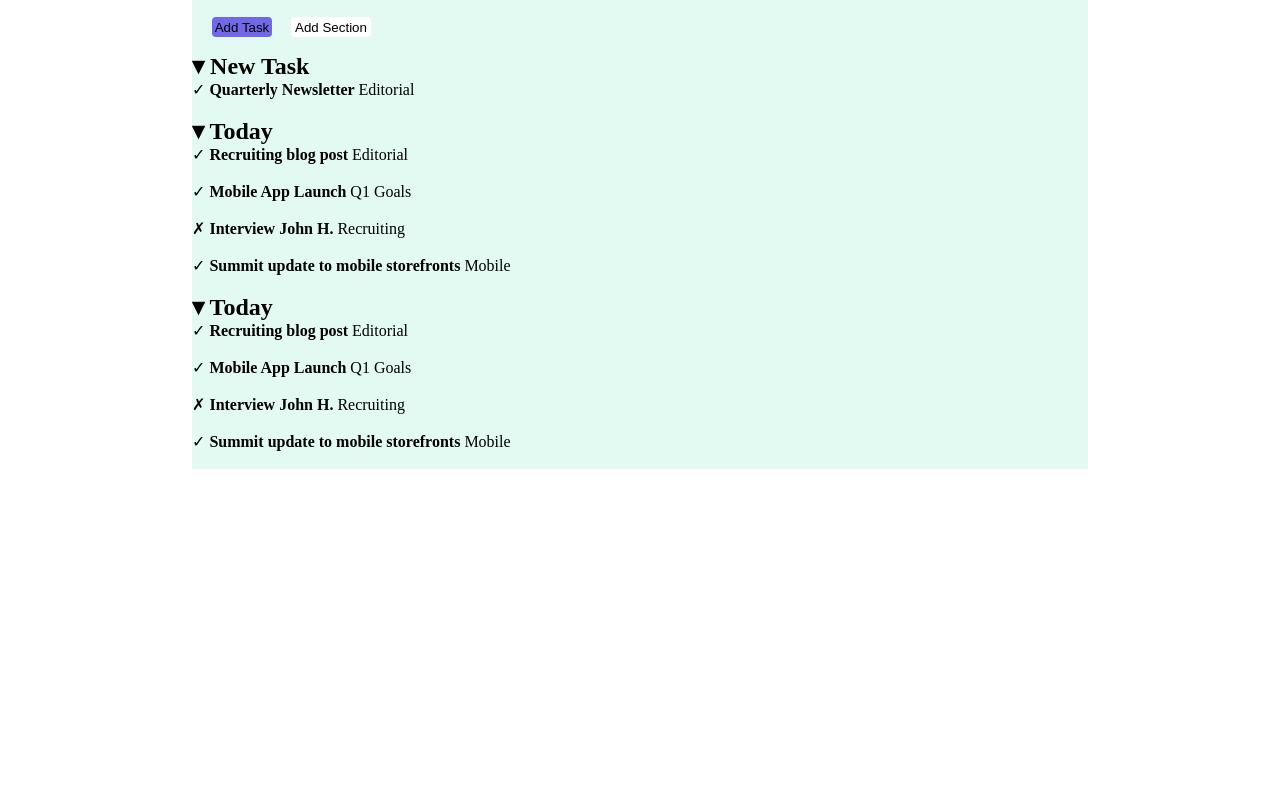
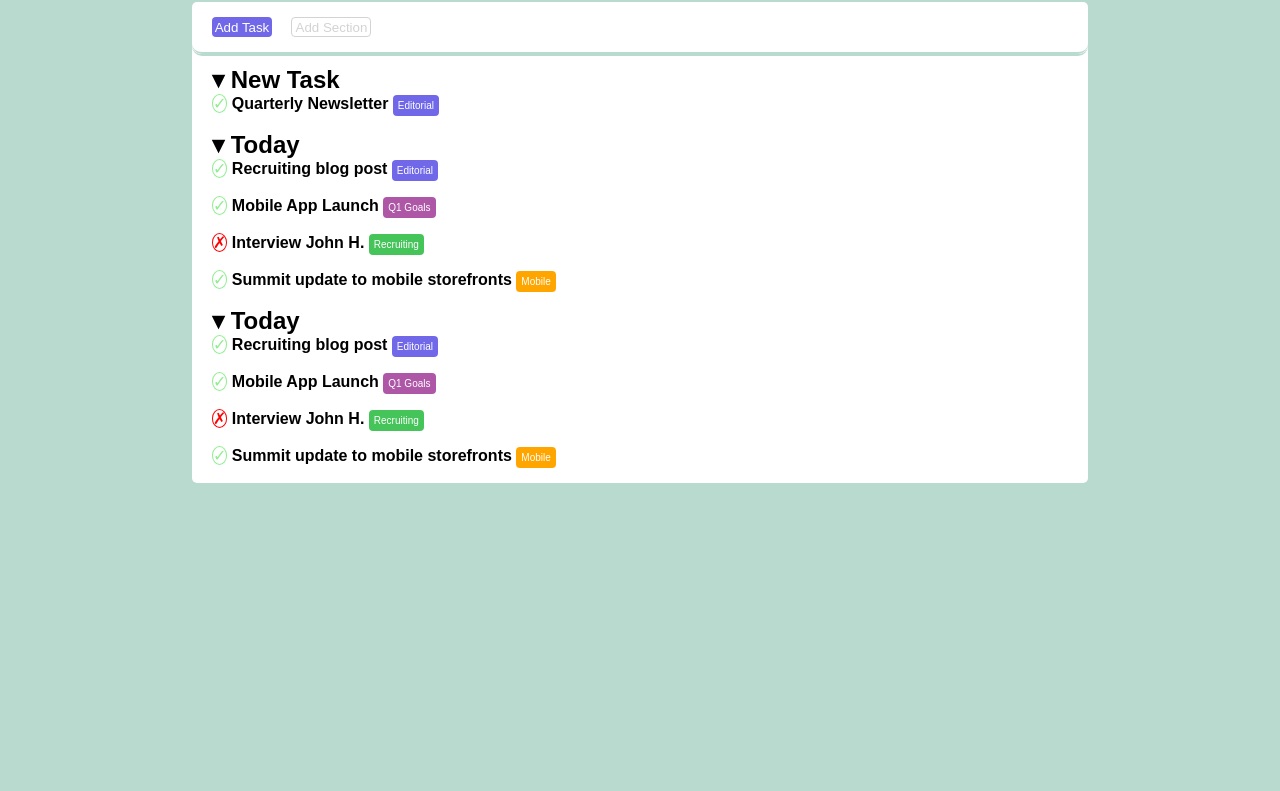
Before and after one commit to dumi994/html-css-toboolist, a plain HTML site: page index.html in a window 1280 px wide. Shown: the part 86-877 px from the top of the page. Before the commit the page ends 800 px from the top, so only its background shows below. Drawn offline with Linux system fonts and the light colour scheme.

Commit message:
completamento struttura contenuto

```diff
--- a/style.css
+++ b/style.css
@@ -2,14 +2,24 @@
     box-sizing: border-box;
     margin: 0;
     padding:0;
+    font-family: ;
 }
 
 #contenitore{
+    width:100%;
+    height:900px;
+    background-color:rgb(185, 218, 207);
+    font-family:font-family: 'Poppins', sans-serif;
+}
+
+#contenitore2{
     width:70%;
     height:auto;
-    background-color:rgb(226, 250, 242);
+    background-color:white;
     margin-left: 15%;
     margin-right: 15%;
+    border-radius: 5px;
+    font-family: 'Poppins', sans-serif;
 }
 
 #logo{
@@ -25,18 +35,26 @@
 
 }
 
+.navigator{
+    border-radius:10px 10px 10px 10px;
+    border-bottom: 2px solid rgb(185, 218, 207);
+
+}
+
 .task-button{
     background-color:rgb(112, 104, 233);
     border: none;
     border-radius: 4px;
+    color:white;
 }
 
 .section-button{
     background-color: white;
-    border: none;
+    border: 1px solid lightgray;
     border-radius: 4px;
     width: 80px;
     height: 20px;
+    color:lightgray;
 }
 
 
@@ -45,3 +63,72 @@
     height:20px;
     margin:15px 15px 15PX 20px;
 }
+
+.contenuto{
+    padding-top:10px;
+    padding-left: 20px;
+}
+
+.rettangolino-blu{
+    background-color:rgb(112, 104, 233);
+    border: none;
+    border-radius: 4px;
+    width: 80px;
+    height: 20px;
+    padding:5px;
+    text-align: center;
+    margin-bottom:20px;
+    font-size: 10px;
+    color:white;
+}
+
+.rettangolino-viola{
+    background-color:rgb(173, 87, 166);
+    border: none;
+    border-radius: 4px;
+    width: 80px;
+    height: 20px;
+    padding:5px;
+    text-align: center;
+    margin-bottom:20px;
+    font-size: 10px;
+    color:white;
+}
+
+.rettangolino-verde{
+    background-color:rgb(69, 196, 90);
+    border: none;
+    border-radius: 4px;
+    width: 80px;
+    height: 20px;
+    padding:5px;
+    text-align: center;
+    margin-bottom:20px;
+    font-size: 10px;
+    color:white;
+}
+
+.rettangolino-arancione{
+    background-color:orange;
+    border: none;
+    border-radius: 4px;
+    width: 80px;
+    height: 20px;
+    padding:5px;
+    text-align: center;
+    margin-bottom:20px;
+    font-size: 10px;
+    color:white;
+}
+
+.checked{
+    color:lightgreen;
+    border:1px solid lightgreen;
+    border-radius:50%;
+}
+
+.crossed{
+    color:red;
+    border:1px solid red;
+    border-radius:50%;
+}
```
